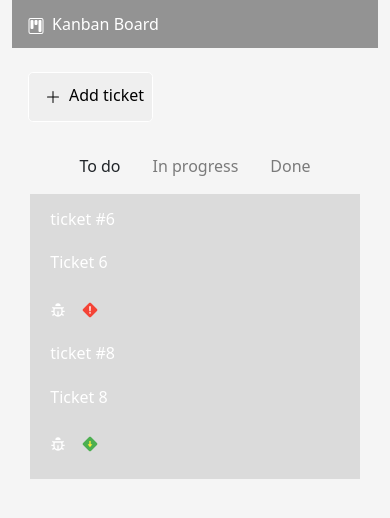
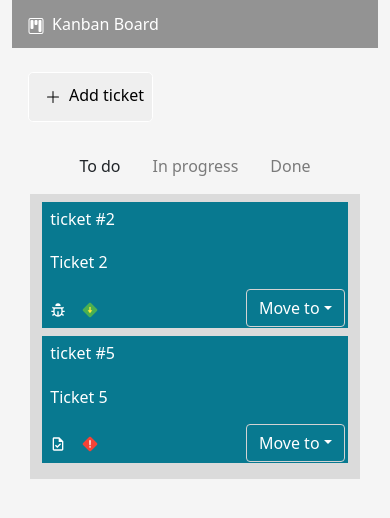
Before and after one commit to adriana-lazurca/kanban-board, a React (Create React App) app: page / in a window 390 px wide. Shown: the top 518 px of the page. Built offline with nearby package versions, Linux system fonts and the light colour scheme; data requests are answered from the project's data file.

Commit message:
[Kanban-6]: implement mobile version

```diff
--- a/data/db.json
+++ b/data/db.json
@@ -5,7 +5,7 @@
       "description": "Ticket 1",
       "type": "task",
       "priority": "high",
-      "status": "inprogress",
+      "status": "done",
       "id": 1,
       "order": 1
     },
@@ -14,7 +14,7 @@
       "description": "Ticket 2",
       "type": "bug",
       "priority": "low",
-      "status": "inprogress",
+      "status": "todo",
       "id": 2,
       "order": 1
     },
@@ -32,7 +32,7 @@
       "description": "",
       "type": "bug",
       "priority": "high",
-      "status": "inprogress",
+      "status": "done",
       "id": 4,
       "order": 3
     },
@@ -41,7 +41,7 @@
       "description": "",
       "type": "task",
       "priority": "high",
-      "status": "inprogress",
+      "status": "todo",
       "id": 5,
       "order": 1
     },
@@ -50,7 +50,7 @@
       "description": "",
       "type": "bug",
       "priority": "high",
-      "status": "todo",
+      "status": "inprogress",
       "id": 6,
       "order": 4
     },
@@ -59,7 +59,7 @@
       "description": "",
       "type": "task",
       "priority": "high",
-      "status": "inprogress",
+      "status": "done",
       "id": 7,
       "order": 2
     },
@@ -68,7 +68,7 @@
       "description": "description for ticket 8",
       "type": "bug",
       "priority": "low",
-      "status": "todo",
+      "status": "done",
       "id": 8
     }
   ]
--- a/src/components/mobile/mobile-board/MobileBoard.jsx
+++ b/src/components/mobile/mobile-board/MobileBoard.jsx
@@ -2,7 +2,7 @@ import { useState } from 'react';
 
 import { BoardColumn } from '../../board-column/BoardColumn';
 import { NavigationColumns } from '../navigation-columns/NavigationColumns';
-import { TicketCard } from '../../ticket';
+import { MobileTicketCard } from '../ticket-card';
 import './mobile-board.scss';
 
 export const MobileBoard = ({ columns, tickets }) => {
@@ -22,7 +22,7 @@ export const MobileBoard = ({ columns, tickets }) => {
             <BoardColumn
                tickets={columnTickets}
                selectedColumnName={selectedColumnName}
-               renderTicket={(ticket) => <TicketCard key={ticket.id} ticket={ticket} />}
+               renderTicket={(ticket) => <MobileTicketCard key={ticket.id} ticket={ticket} />}
             />
          </div>
       </section>
--- /dev/null
+++ b/src/components/mobile/status-modifier-dropdown/StatusModifierDropdown.jsx
@@ -0,0 +1,24 @@
+import { StatusModifierMenu } from '../status-modifier-menu/StatusModifierMenu';
+import './status-modifier-dropdown.scss'
+
+export const StatusModifierDropdown = ({ status, onSelect }) => {
+   return (
+      <div className='status-container'>
+         <div className='btn-group' role='group' aria-label='Button group with nested dropdown'>
+            <div className='btn-group' role='group'>
+               <button
+                  id='btnGroupDrop1'
+                  type='button'
+                  className='btn btn-primary dropdown-toggle'
+                  data-bs-toggle='dropdown'
+                  aria-expanded='false'
+               >
+                  Move to
+               </button>
+
+               <StatusModifierMenu status={status} onSelect={onSelect} />
+            </div>
+         </div>
+      </div>
+   );
+};
--- /dev/null
+++ b/src/components/mobile/status-modifier-dropdown/status-modifier-dropdown.scss
@@ -0,0 +1,13 @@
+@import "../../../styles/variables/colors.scss";
+
+.status-container {
+    position: absolute;
+    right: 1%;
+    bottom: 1%;
+    background-color: $mainGreen !important;
+
+    .btn-group button {
+        background-color: $mainGreen !important;
+        border-color: $mainGray !important;
+    }
+}
--- /dev/null
+++ b/src/components/mobile/status-modifier-menu/StatusModifierMenu.jsx
@@ -0,0 +1,30 @@
+import './status-modifier-menu.scss'
+
+const nextStatuses = {
+   todo: {
+      inprogress: 'In progress',
+      done: 'Done',
+   },
+   inprogress: {
+      todo: 'To do',
+      done: 'Done',
+   },
+   done: {
+      inprogress: 'In progress',
+      todo: 'To do',
+   },
+};
+
+export const StatusModifierMenu = ({ status, onSelect }) => {
+   return (
+      <ul className='dropdown-menu' aria-labelledby='btnGroupDrop1'>
+         {Object.entries(nextStatuses[status]).map(([nextStatus, label]) => (
+            <li key={nextStatus}>
+               <div className='dropdown-item' onClick={() => onSelect(nextStatus)}>
+                  {label}
+               </div>
+            </li>
+         ))}
+      </ul>
+   );
+};
--- /dev/null
+++ b/src/components/mobile/status-modifier-menu/status-modifier-menu.scss
@@ -0,0 +1,13 @@
+@import "../../../styles/variables/colors.scss";
+
+.dropdown-menu {
+    color: $mainGreen !important;
+
+    .dropdown-item {
+        color: inherit !important;
+        cursor: pointer;
+        &:active {
+            background-color: white;
+        }
+    }
+}
--- /dev/null
+++ b/src/components/mobile/ticket-card/MobileTicketCard.jsx
@@ -0,0 +1,34 @@
+import React, { useContext } from 'react';
+
+import { Link } from 'react-router-dom';
+import { updateTicket } from '../../../apis/tickets';
+import { UpdatedTicketContext } from '../../kanban-board/KanbanBoard';
+import { StatusModifierDropdown } from '../status-modifier-dropdown/StatusModifierDropdown';
+import { types, priorities } from '../../../constants';
+import { findIcon } from '../../ticket/utils/findIcon';
+
+import './mobile-ticket-card.scss';
+
+export const MobileTicketCard = ({ ticket }) => {
+   const { updateTicket: changeTicket } = useContext(UpdatedTicketContext);
+
+   const changeTicketStatus = async (ticketId, status) => {
+      const newTicket = { status };
+      const updatedTicket = await updateTicket(ticketId, newTicket);
+      changeTicket(updatedTicket);
+   };
+
+   return (
+      <section className={'ticket p-2 my-2'}>
+         <Link to={`/tickets/${ticket.id}`}>
+            <h6 className='fs-6 text-start fw-lighter'>{`ticket #${ticket.id}`}</h6>
+         </Link>
+
+         <h6 className='text-start text-white py-3'>{ticket.title}</h6>
+         <figure className='d-inline'>{findIcon(types, ticket.type)}</figure>
+         <figure className='d-inline px-3'>{findIcon(priorities, ticket.priority)}</figure>
+
+         <StatusModifierDropdown status={ticket.status} onSelect={(status) => changeTicketStatus(ticket.id, status)} />
+      </section>
+   );
+};
--- /dev/null
+++ b/src/components/mobile/ticket-card/index.js
@@ -0,0 +1 @@
+export * from './MobileTicketCard';
--- /dev/null
+++ b/src/components/mobile/ticket-card/mobile-ticket-card.scss
@@ -0,0 +1,7 @@
+@import "../../../styles/variables/colors.scss";
+
+.ticket {
+    color: white;
+    position: relative;
+    background-color: $mainGreen;
+}
```
